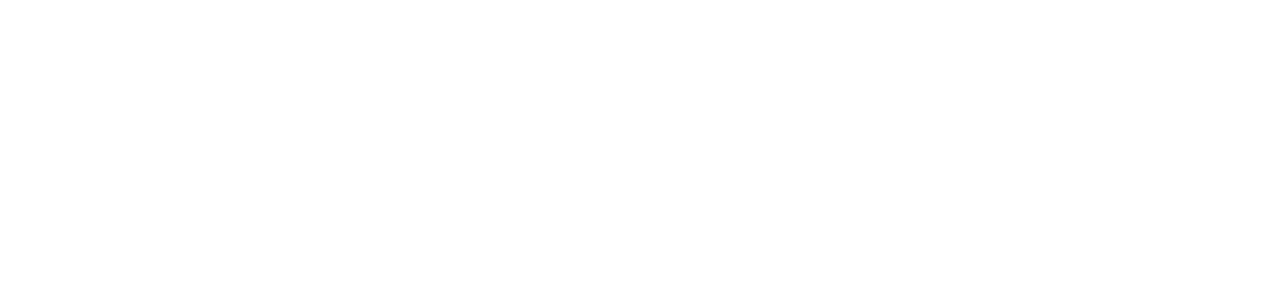
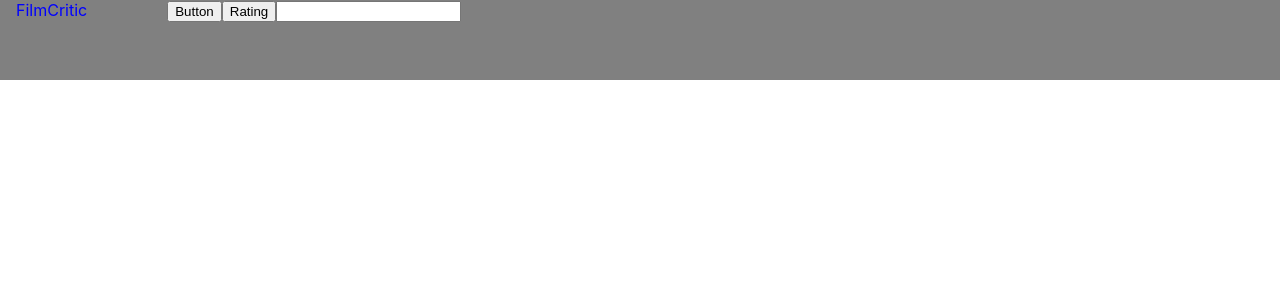
Before and after one commit to BD-Git-Hub/tsmoviesproject, a React (Create React App) app: page / in a window 1280 px wide. Shown: the top 300 px of the page. Built offline with nearby package versions, Linux system fonts and the light colour scheme.

Commit message:
NavBarSearchGrp added,  styled components added.

```diff
--- a/src/App.tsx
+++ b/src/App.tsx
@@ -1,12 +1,13 @@
 import React from "react";
+import Navbar from "./components/nav/Navbar";
 
 function App() {
   return (
-    <React.Fragment>
+    <>
+      <Navbar/>
 
 
-
-    </React.Fragment>
+    </>
 
 
   );
--- /dev/null
+++ b/src/components/nav/Navbar.tsx
@@ -0,0 +1,55 @@
+import styled from "styled-components";
+import Genre from "./navSearch.tsx/Genre";
+import NavSearch from "./navSearch.tsx/NavSearch";
+import Rating from "./navSearch.tsx/Rating";
+
+const NavigationBar = styled.div`
+  height: 5rem;
+  width: 100%;
+  background: grey;
+`;
+
+const NavigationSearchGroup = styled.div`
+  display: inline;
+  color: darkgrey;
+  margin: 1rem;
+`;
+
+const NavigationBarTitle = styled.a`
+  color: blue;
+  margin-right: 5rem;
+`;
+
+const NavigationBarGenreBtn = styled.button``;
+const NavigationBarRatingBtn = styled.button``;
+const NavigationBarSearchInput = styled.input``;
+
+const NavigationBarBtnGroup = styled.div``;
+
+
+
+const Navbar = () => {
+  return (
+    <NavigationBar>
+      <NavigationSearchGroup>
+        <NavigationBarTitle>FilmCritic</NavigationBarTitle>
+        <NavigationBarGenreBtn>Button</NavigationBarGenreBtn>
+        <NavigationBarRatingBtn>Rating</NavigationBarRatingBtn>
+        <NavigationBarSearchInput></NavigationBarSearchInput>
+      </NavigationSearchGroup>
+
+      <NavigationBarBtnGroup>
+
+      </NavigationBarBtnGroup>
+
+
+
+
+        {/* <Genre />
+        <Rating />
+        <NavSearch /> */}
+    </NavigationBar>
+  );
+};
+
+export default Navbar;
```
Also changed, not shown: src/components/globalStyles/GlobalStyles.tsx (added, +16 -0 lines), src/components/pages/Genres.tsx (added, +9 -0 lines), src/components/pages/Index.tsx (added, +9 -0 lines), src/components/pages/Ratings.tsx (added, +9 -0 lines), src/components/pages/Trailers.tsx (added, +9 -0 lines), src/components/pages/footer.tsx (added, +9 -0 lines).
